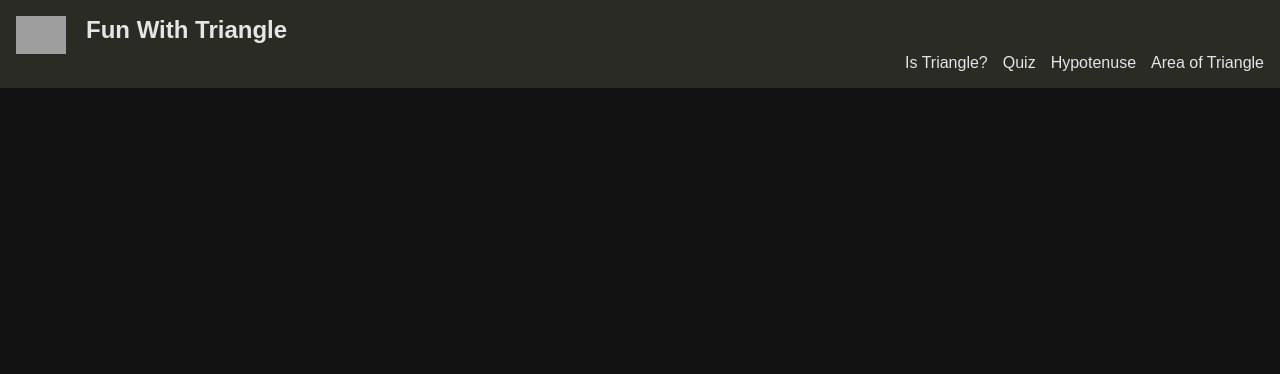
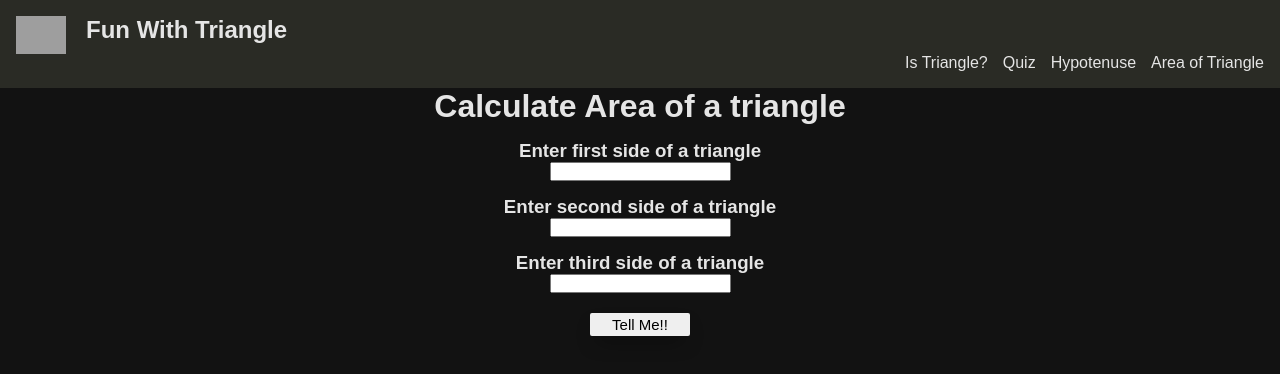
Before and after one commit to joshi-omkar/fun-with-triangle, a React (Create React App) app: page /areaoftriangle in a window 1280 px wide. Shown: the top 374 px of the page. Built offline with nearby package versions, Linux system fonts and the light colour scheme; grey boxes are pictures that could not be loaded.

Commit message:
refresh setting completed

```diff
--- a/src/App.js
+++ b/src/App.js
@@ -15,7 +15,7 @@ export default function App() {
         <Route exact path="/" component={Quiz} />
         <Route exact path="/istriangle" component={IsTriangle} />
         <Route exact path="/hypotenuse" component={Hypotenuse} />
-        <Route exact path="/areoftriangle" component={AreaOfTriangle} />
+        <Route exact path="/areaoftriangle" component={AreaOfTriangle} />
       </Router>
     </div>
   );
--- a/src/AreaOfTriangle.js
+++ b/src/AreaOfTriangle.js
@@ -6,7 +6,8 @@ const AreaOfTraiangle = () => {
   const [side3, setSide3] = useState(0);
   const [output, setOutput] = useState();
 
-  const handleOnClick = () => {
+  const handleOnClick = (e) => {
+    e.preventDefault();
     const s = (side1 + side2 + side3) / 2;
     const areaValue = Math.sqrt(s * (s - side1) * (s - side2) * (s - side3));
 
--- a/src/Nav.js
+++ b/src/Nav.js
@@ -25,7 +25,7 @@ const Nav = () => {
           Hypotenuse
         </Link>
 
-        <Link to="/areoftriangle" className="link">
+        <Link to="/areaoftriangle" className="link">
           Area of Triangle
         </Link>
       </nav>
```
